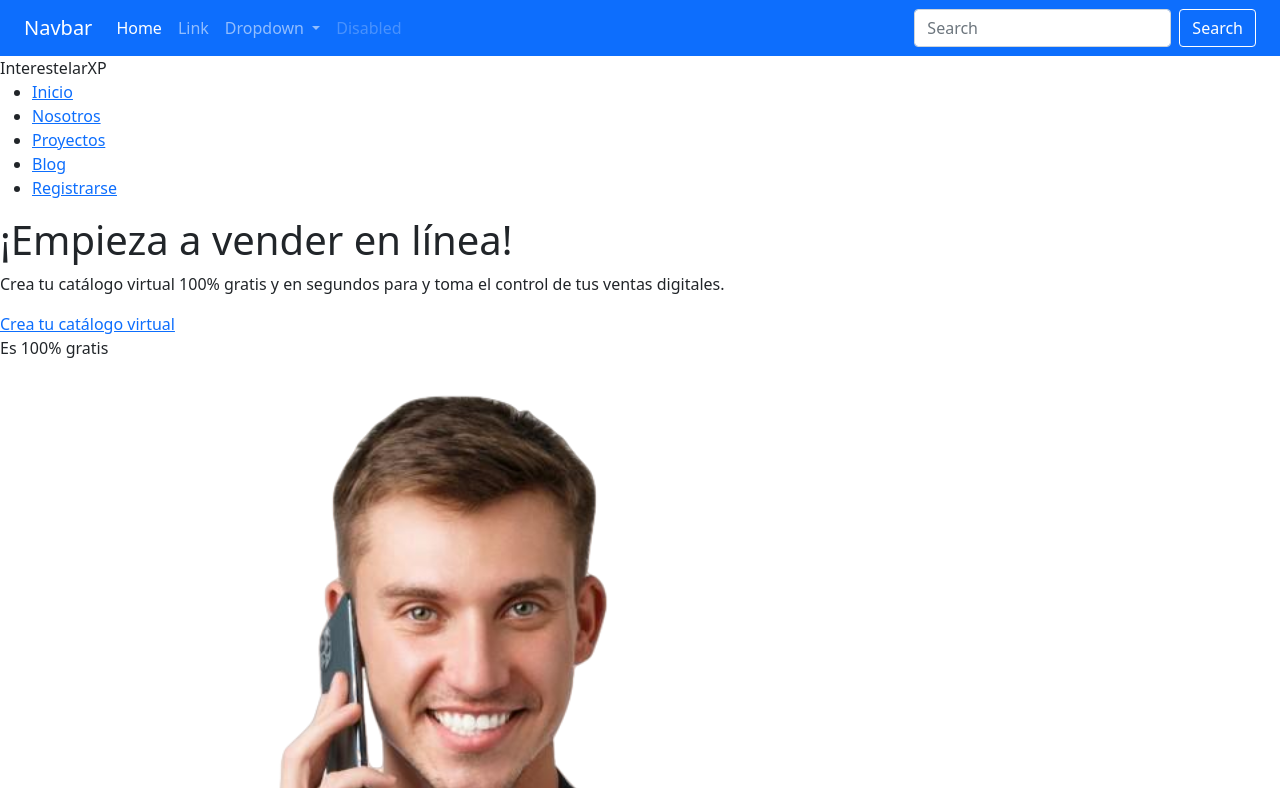
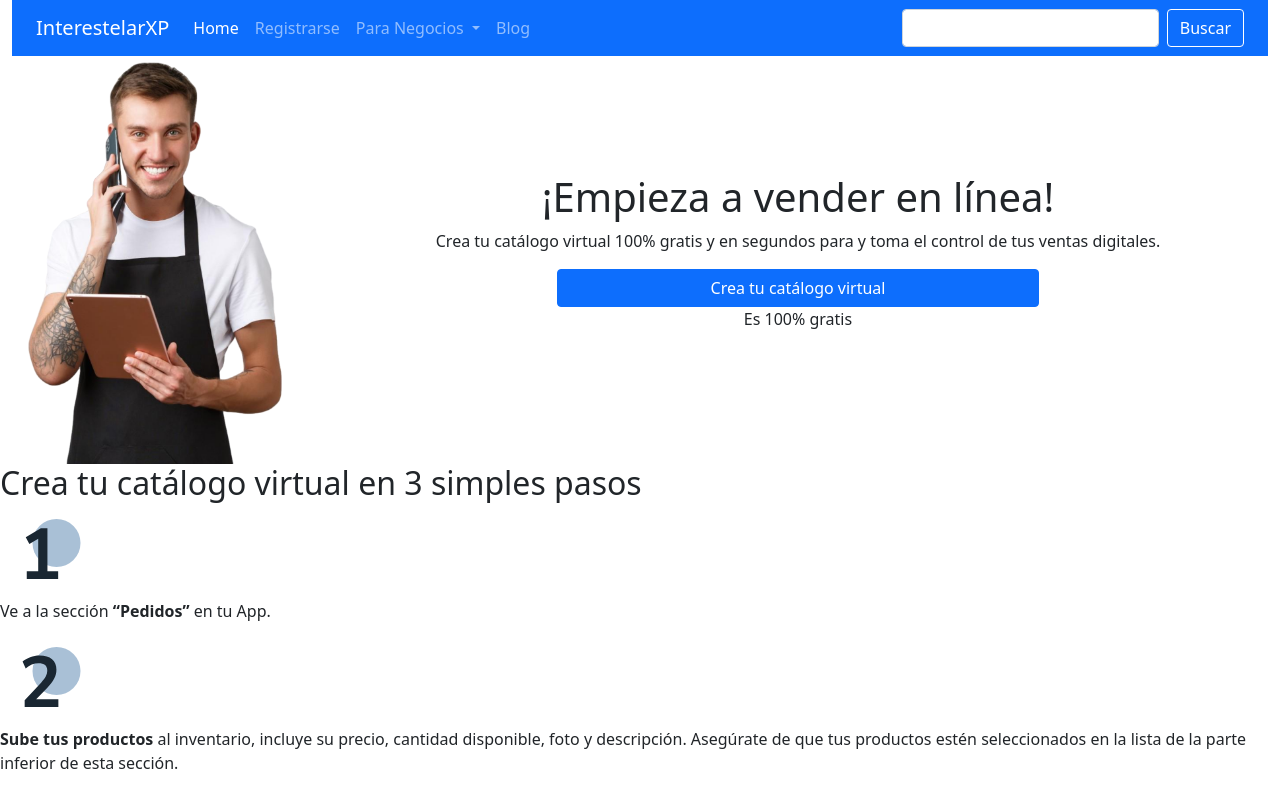
Before and after one commit to francobertinatti/Proyecto_Final_Bootstrap_Coderhouse, a plain HTML site: page index.html in a window 1280 px wide. Shown: the top 788 px of the page. Drawn offline with nearby package versions, Linux system fonts and the light colour scheme.

Commit message:
pages modif

```diff
--- a/css/estilo.css
+++ b/css/estilo.css
@@ -15,6 +15,10 @@
     border-color: white;
 }
 
+.img-fluid{
+    min-width: auto;
+}
+
 /* CSS Grid */
 
 
--- a/index.html
+++ b/index.html
@@ -14,18 +14,15 @@
     <link href="https://cdn.jsdelivr.net/npm/bootstrap@5.1.3/dist/css/bootstrap.min.css" rel="stylesheet" integrity="sha384-1BmE4kWBq78iYhFldvKuhfTAU6auU8tT94WrHftjDbrCEXSU1oBoqyl2QvZ6jIW3" crossorigin="anonymous">
     <!-- CSS -->
     <link rel="stylesheet" href="css/estilo.css">
-    <!-- Bootstrap Bundle with Popper -->
 </head>
 <body>
     <header>
-        <!-- Bootstrap Bundle with Popper -->
-        <script src="https://cdn.jsdelivr.net/npm/bootstrap@5.1.3/dist/js/bootstrap.bundle.min.js" integrity="sha384-ka7Sk0Gln4gmtz2MlQnikT1wXgYsOg+OMhuP+IlRH9sENBO0LRn5q+8nbTov4+1p" crossorigin="anonymous"></script>
-        <!-- LOGO + NAV -->
+        <div class="container-fluid">
             <div class="row">
-            <div class="col-12 col-md-12 col-lg-12 col-xl-12">
+                <div class="col-12 col-lg-12">
                     <nav class="navbar navbar-expand-lg navbar-dark bg-primary">
                         <div class="container-fluid">
-                        <a class="navbar-brand" href="#">Navbar</a>
+                            <a class="navbar-brand" href="#">InterestelarXP</a>
                             <button class="navbar-toggler" type="button" data-bs-toggle="collapse" data-bs-target="#navbarSupportedContent" aria-controls="navbarSupportedContent" aria-expanded="false" aria-label="Toggle navigation">
                             <span class="navbar-toggler-icon "></span></button>
                             <div class="collapse navbar-collapse" id="navbarSupportedContent">
@@ -34,30 +31,47 @@
                                         <a class="nav-link active" aria-current="page" href="#">Home</a>
                                     </li>
                                     <li class="nav-item">
-                                    <a class="nav-link" href="#">Link</a>
+                                        <a class="nav-link" href="#">Registrarse</a>
                                     </li>
                                     <li class="nav-item dropdown">
                                         <a class="nav-link dropdown-toggle" href="#" id="navbarDropdown" role="button" data-bs-toggle="dropdown" aria-expanded="false">
-                                    Dropdown
+                                        Para Negocios
                                         </a>
                                         <ul class="dropdown-menu" aria-labelledby="navbarDropdown">
-                                        <li><a class="dropdown-item" href="#">Action</a></li>
-                                        <li><a class="dropdown-item" href="#">Another action</a></li>
+                                            <li><a class="dropdown-item" href="#">Proyectos</a></li>
+                                            <li><a class="dropdown-item" href="#">Catalogo Virtual</a></li>
                                             <li><hr class="dropdown-divider"></li>
-                                        <li><a class="dropdown-item" href="#">Something else here</a></li>
+                                            <li><a class="dropdown-item" href="#">Sobre InterestelarXP</a></li>
                                         </ul>
                                     </li>
                                     <li class="nav-item">
-                                        <a class="nav-link disabled">Disabled</a>
+                                        <a class="nav-link" href="#">Blog</a>
                                     </li>
                                 </ul>
                                 <form class="d-flex">
-                            <input class="form-control me-2" type="search" placeholder="Search" aria-label="Search">
-                            <button class="btn btn-outline-success" type="submit">Search</button>
+                                <input class="form-control me-2" type="search" placeholder="" aria-label="Search">
+                                <button class="btn btn-outline-success" type="submit">Buscar</button>
                                 </form>
                             </div>
                         </div>
                     </nav>
+                </div>
+            </div>
+        </div>
+    </header>
+    <main>
+        <div class="d-flex align-items-center">
+            <div class="flex-shrink-0">
+            <img class="img-fluid" width="300px" src="./assets/vendedor sonriente fondo neutro redorte.png" alt="...">
+            </div>
+            <div class="flex-grow-1 ms-3 text-center">
+                <h1>¡Empieza a vender en línea!</h1>
+                <p>Crea tu catálogo virtual 100% gratis y en segundos para y toma el control de tus ventas digitales.</p>
+                <a href="#" target="_blank"></a>
+                <div class="d-grid gap-2 col-6 mx-auto">
+                    <button class="btn btn-primary" type="button">Crea tu catálogo virtual</button>
+                </div>
+                <p><span>Es 100% gratis</span></p>
             </div>
         </div>
 
@@ -65,30 +79,19 @@
 
 
 
-        <nav>
-            <label>InterestelarXP</label>
-            <ul>
-                <li><a href="#">Inicio</a></li>
-                <li><a href="./pages/nosotros.html">Nosotros</a></li>
-                <li><a href="./pages/proyectos.html">Proyectos</a></li>
-                <li><a href="./pages/blog.html">Blog</a></li>
-                <li><a href="./pages/registrarse.html">Registrarse</a></li>
-            </ul>
-        </nav>
-    </header>
-    <main>
+
+
+
+
         <div>
             <div>
                 <div>
-                    <h1>¡Empieza a vender en línea!</h1>
-                    <p>Crea tu catálogo virtual 100% gratis y en segundos para y toma el control de tus ventas digitales.</p>
-                    <a href="#" target="_blank">Crea tu catálogo virtual</a>
-                    <p><span>Es 100% gratis</span></p>
+
                 </div>
             </div>
         </div>
         <div>
-            <img src="assets/vendedor sonriente fondo neutro redorte.png" alt="hombresonriente">
+
         </div>
         <div class="contenidoFunciones">
             <div class="main-container-3-pasos">
@@ -152,7 +155,7 @@
                     </div>
                     <div class="img-Principal-funSistem">
                         <!-- IMAGEN PRINCIPAL -->
-                        <img src="assets/funcionalidadSistema_img_principal.png" alt="" class="image-app">
+                        <!-- <img src="assets/funcionalidadSistema_img_principal.png" alt="" class="image-app"> -->
                     </div>
                     <div class="icon2-img2-funSistem">
                         <div class="vertical-icon-item">
@@ -179,8 +182,7 @@
                 </div>
             </div>
         </div>
-        <!-- Scrip Bootstrap CSS -->
-        <script src="https://cdn.jsdelivr.net/npm/bootstrap@5.1.3/dist/js/bootstrap.bundle.min.js" integrity="sha384-ka7Sk0Gln4gmtz2MlQnikT1wXgYsOg+OMhuP+IlRH9sENBO0LRn5q+8nbTov4+1p" crossorigin="anonymous"></script>
+
     </main>
     <footer>
         <div class="topbar">
@@ -270,5 +272,7 @@
             © Copyright 2022 CoderHouse
         </div>
     </footer>
+    <!-- Bootstrap Bundle with Popper -->
+    <script src="https://cdn.jsdelivr.net/npm/bootstrap@5.1.3/dist/js/bootstrap.bundle.min.js" integrity="sha384-ka7Sk0Gln4gmtz2MlQnikT1wXgYsOg+OMhuP+IlRH9sENBO0LRn5q+8nbTov4+1p" crossorigin="anonymous"></script>
 </body>
 </html>
```
Also changed, not shown: pages/administratunegocio.html (renamed from pages/proyectos.html), pages/sobreinterestelarxp.html (renamed from pages/nosotros.html). Lines whose indentation alone changed are shown as unchanged.
